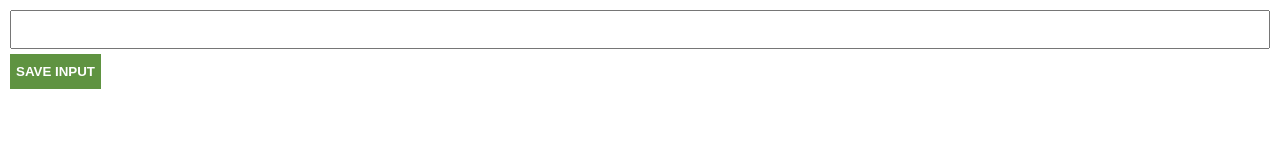
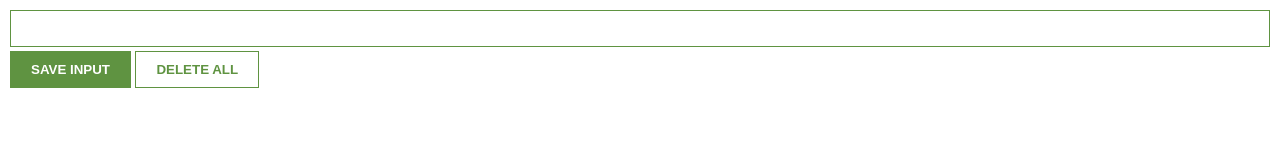
Before and after one commit to Pegrume88/chrome-extension, a browser extension: page index.html in a window 1280 px wide. Drawn offline with Linux system fonts and the light colour scheme.

Commit message:
add avent listner to delete leads when dbl clicked

```diff
--- a/index.css
+++ b/index.css
@@ -8,21 +8,24 @@ body {
 input {
     width: 100%;
     padding: 10px;
-    border-color: 2px solid #5f9341;
-    box-shadow: none;
     box-sizing: border-box;
+    border: 1px solid #5f9341;
+    margin-bottom: 4px;
 }
 
 button {
+    background: #5f9341;
     color: white;
+    padding: 10px 20px;
+    border: 1px solid #5f9341;
     font-weight: bold;
-    box-shadow: none;
-    background: #5f9341;
-    box-shadow: none;
-    border: none;
-    margin-top: 5px;
-    padding-top: 10px;
-    padding-bottom: 10px;
+}
+
+/* Style the button according to the provided design */
+
+#delete-btn {
+    background: white;
+    color: #5f9341;
 }
 
  /* list stylings */
--- a/index.html
+++ b/index.html
@@ -10,6 +10,7 @@
 <body>
     <input id="input-el" type="text">
     <button id="input-btn">SAVE INPUT</button>
+    <button id="delete-btn">DELETE ALL</button>
     <ul id="ul-el">
 
     </ul>
--- a/index.js
+++ b/index.js
@@ -3,14 +3,19 @@ let myLeads = []
 const inputEl = document.getElementById("input-el")
 const inputBtn = document.getElementById("input-btn")
 const ulEl = document.getElementById("ul-el")
-
-let leadsFromLocalStorage = JSON.parse(localStorage.getItem("myLeads"))
+const deleteBtn = document.getElementById("delete-btn")
+const leadsFromLocalStorage = JSON.parse(localStorage.getItem("myLeads"))
 
 if (leadsFromLocalStorage) {
     myLeads = leadsFromLocalStorage
     renderLeads()
 }
+deleteBtn.addEventListener("dblclick", function() {
+    localStorage.clear();
+    myLeads = []
+    renderLeads()
 
+})
 inputBtn.addEventListener("click", function(){
     myLeads.push(inputEl.value)
     inputEl.value = ""
```
